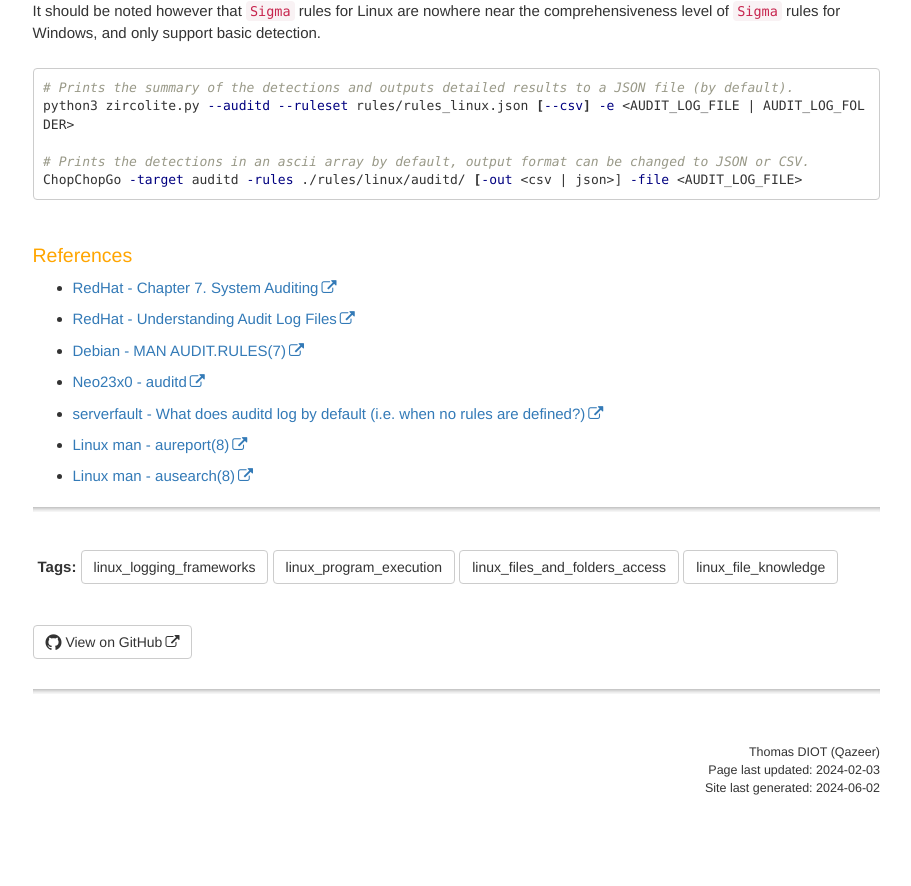
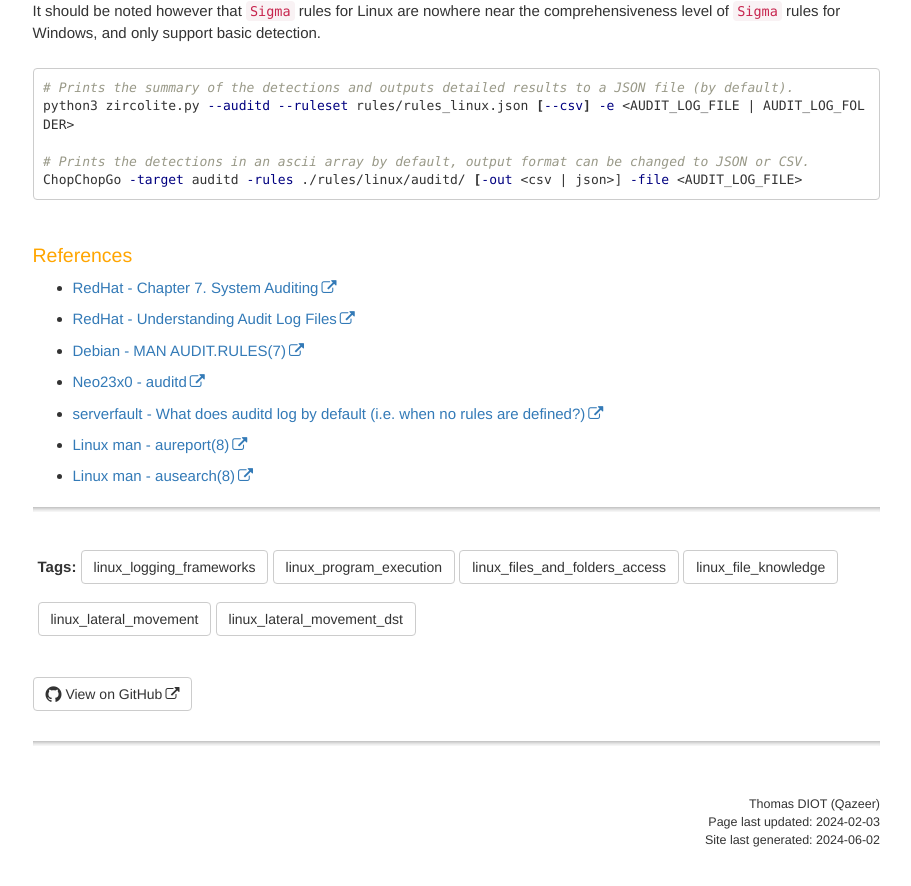
Before and after one commit to Qazeer/artefacts.help, a Jekyll site: the page built from pages/linux/audit_framework.md, in a window 1280 px wide and 900 px high, scrolled down 5497 px. Shown: the top 886 px of the window, without its empty margins (330-1241 px from the left). Built offline with Jekyll 4.4.1, drawn with Linux system fonts in a browser that asks for light colours; comment, search, counter and statistics services are not loaded; before the commit the page ends 6345 px from its top, so only the background shows below that.

Commit message:
[Artefact] Linux auditd - add lateral movement tags

```diff
--- a/pages/linux/audit_framework.md
+++ b/pages/linux/audit_framework.md
@@ -7,6 +7,8 @@ tags:
   - linux_program_execution
   - linux_files_and_folders_access
   - linux_file_knowledge
+  - linux_lateral_movement
+  - linux_lateral_movement_dst
 default_location: 'auditd daemon configuration:\n/etc/audit/auditd.conf\n\nAudit rules:\n/etc/audit/audit.rules\n/etc/audit/rules.d/\n\nAudit logs:\n/var/log/audit.log*\n/var/log/audit/audit.log.*.gz'
 last_updated: 2024-02-03
 sidebar: sidebar
```
